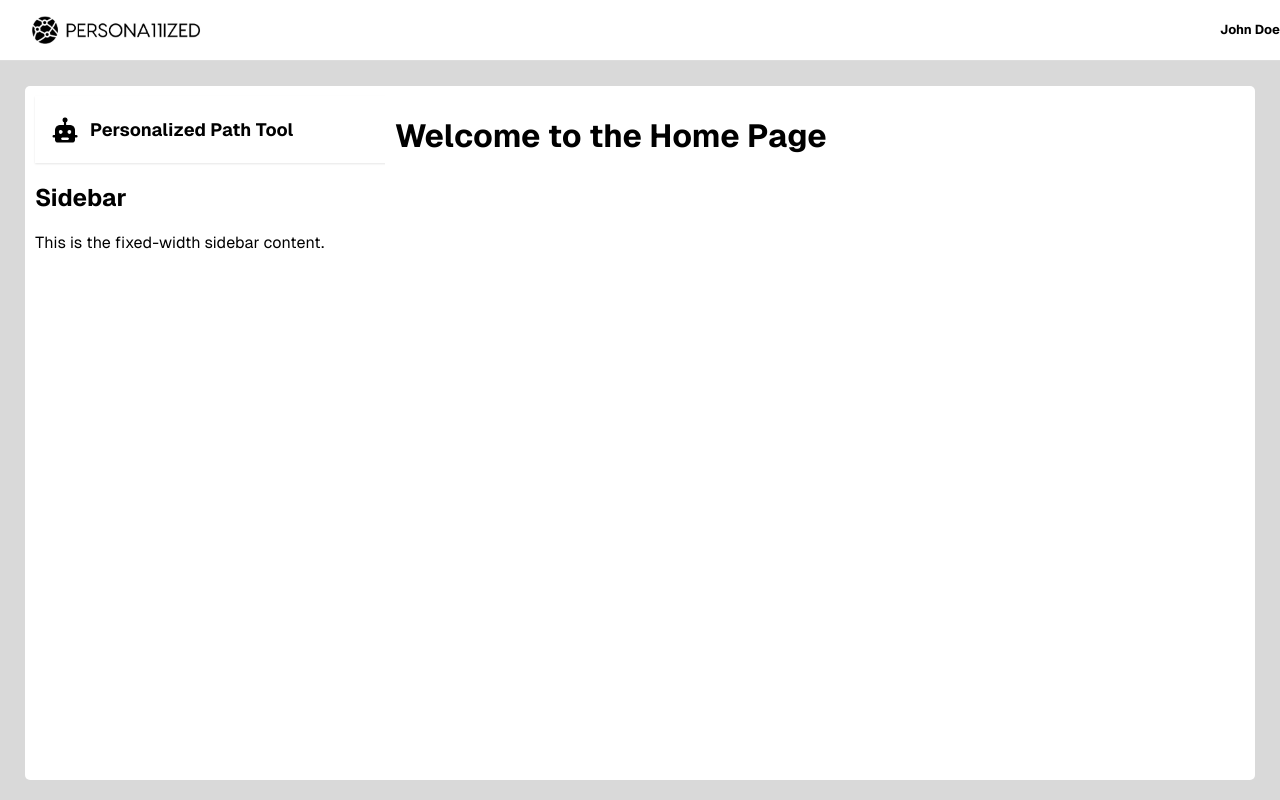
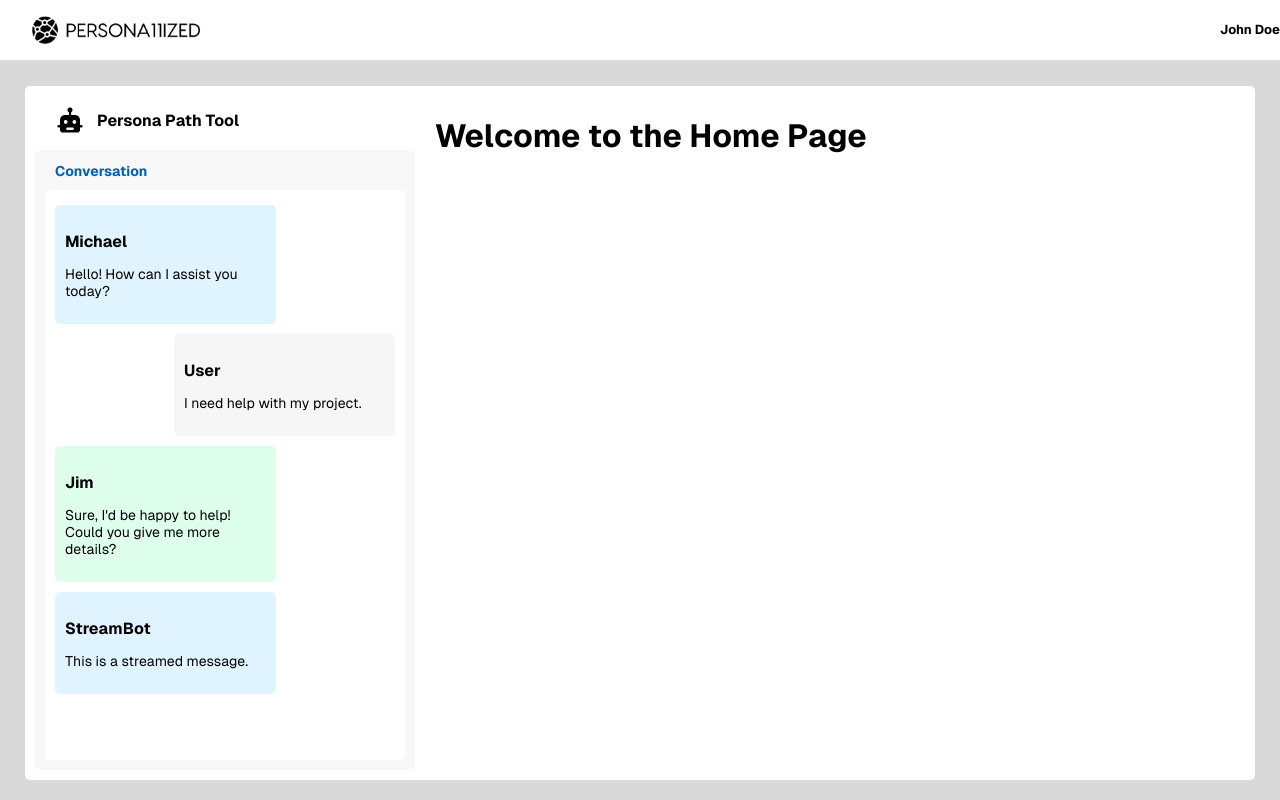
Before and after one commit to SzymonSt/Xarachter, a Next.js app in the folder frontend/: page / in a window 1280 px wide. Built offline with nearby package versions, Linux system fonts and the light colour scheme.

Commit message:
messages

```diff
--- a/frontend/src/app/components/MainContainer.module.css
+++ b/frontend/src/app/components/MainContainer.module.css
@@ -24,18 +24,19 @@
 
 /* Left fixed-width container */
 .leftContainer {
-  width: 360px; /* Fixed width for the left container */
+  width: 400px; /* Fixed width for the left container */
   height: 100%; /* Full height of the container */
-  overflow-y: auto; /* Allow vertical scroll if content overflows */
   box-sizing: border-box;
-  padding: 10px; /* Inner padding for content */
+  padding: 10px;
+  display: flex;
+  flex-direction: column;
 }
 
 /* Right responsive container */
 .rightContainer {
-  flex: 1; /* Takes up remaining space */
-  height: 100%; /* Full height of the container */
-  overflow-y: auto; /* Allow vertical scroll if content overflows */
+  flex: 1;
+  height: 100%;
+  overflow-y: auto;
   box-sizing: border-box;
-  padding: 10px; /* Inner padding for content */
+  padding: 10px;
 }
--- a/frontend/src/app/components/MainContainer.tsx
+++ b/frontend/src/app/components/MainContainer.tsx
@@ -1,19 +1,46 @@
+// src/app/components/MainContainer.tsx
+
 import React, { FC, ReactNode } from 'react';
-import SidebarHeader from './SidebarHeader'; // Import SidebarHeader
+import SidebarHeader from './SidebarHeader';
+import MessageBox from './MessageBox';
 import styles from './MainContainer.module.css';
 
 interface MainContainerProps {
   children?: ReactNode;
 }
 
+// Dummy initial messages
+const initialMessages = [
+  {
+    id: '1',
+    content: "Hello! How can I assist you today?",
+    sender: "Michael",
+    align: "left",
+    color: "#DFF4FF",
+  },
+  {
+    id: '2',
+    content: "I need help with my project.",
+    sender: "User",
+    align: "right",
+    color: "#F6F6F6",
+  },
+  {
+    id: '3',
+    content: "Sure, I'd be happy to help! Could you give me more details?",
+    sender: "Jim",
+    align: "left",
+    color: "#DFFFED",
+  },
+];
+
 const MainContainer: FC<MainContainerProps> = ({ children }) => {
   return (
     <div className={styles.mainContainer}>
       <div className={styles.innerWrapper}>
         <div className={styles.leftContainer}>
-          <SidebarHeader /> {/* Insert SidebarHeader at the top */}
-          <h2>Sidebar</h2>
-          <p>This is the fixed-width sidebar content.</p>
+          <SidebarHeader />
+          <MessageBox initialMessages={initialMessages} />
         </div>
         <div className={styles.rightContainer}>
           {children}
--- /dev/null
+++ b/frontend/src/app/components/MessageBox.module.css
@@ -0,0 +1,62 @@
+/* src/app/components/MessageBox.module.css */
+
+.sidebarFooterBox {
+    background-color: #F8F8F8;
+    width: 100%; /* Full width of the left container */
+    margin-top: 10px; /* Space between the title and gray box */
+    border-radius: 5px;
+    box-sizing: border-box;
+    padding: 10px;
+    display: flex;
+    flex-direction: column;
+    height: 100%; /* Make the gray box take up the full height of the container */
+  }
+
+  /* Title styling for "Conversation" */
+  .conversationTitle {
+    color: #0060B9;
+    font-weight: bold;
+    font-size: 14px;
+    margin-top: 3px;
+    margin-left: 10px;
+    margin-bottom: 10px;
+  }
+
+  /* White box under the title inside the gray box */
+  .whiteBox {
+    background-color: white;
+    width: 100%;
+    flex-grow: 1; /* Takes up remaining space within .sidebarFooterBox */
+    border-radius: 5px;
+    box-sizing: border-box;
+    padding: 10px;
+    overflow-y: auto; /* Enable vertical scrolling for messages */
+    display: flex;
+    flex-direction: column;
+  }
+
+  /* Message Bubble Styling */
+  .messageBubble {
+    width: 65%; /* 65% of the container width */
+    padding: 10px;
+    border-radius: 5px;
+    margin: 5px 0;
+    box-sizing: border-box;
+  }
+
+  .leftAlign {
+    align-self: flex-start;
+  }
+
+  .rightAlign {
+    align-self: flex-end;
+  }
+
+  .messageTitle {
+    font-weight: bold;
+    margin-bottom: 5px;
+  }
+
+  .messageContent {
+    font-size: 14px;
+  }
--- /dev/null
+++ b/frontend/src/app/components/MessageBox.tsx
@@ -0,0 +1,67 @@
+// src/app/components/MessageBox.tsx
+
+"use client"; // Marks this component as a client component
+
+import React, { FC, useState, useEffect } from 'react';
+import styles from './MessageBox.module.css';
+
+interface Message {
+  id: string;
+  content: string;
+  sender: string;
+  align: 'left' | 'right';
+  color: string;
+}
+
+interface MessageBoxProps {
+  initialMessages: Message[]; // Initial messages passed as props
+  onNewMessage?: (message: Message) => void; // Optional callback for new messages
+}
+
+const MessageBox: FC<MessageBoxProps> = ({ initialMessages, onNewMessage }) => {
+  const [messages, setMessages] = useState<Message[]>(initialMessages);
+
+  // Example: Simulating message streaming with useEffect
+  useEffect(() => {
+    const interval = setInterval(() => {
+      const newMessage: Message = {
+        id: `msg-${Date.now()}`,
+        content: "This is a streamed message.",
+        sender: "StreamBot",
+        align: "left",
+        color: "#DFF4FF",
+      };
+
+      setMessages((prevMessages) => [...prevMessages, newMessage]);
+
+      // Trigger callback if provided (useful for parent component to handle new messages)
+      if (onNewMessage) {
+        onNewMessage(newMessage);
+      }
+    }, 5000); // New message every 5 seconds
+
+    return () => clearInterval(interval); // Clean up on component unmount
+  }, [onNewMessage]);
+
+  return (
+    <div className={styles.sidebarFooterBox}>
+      <p className={styles.conversationTitle}>Conversation</p>
+      <div className={styles.whiteBox}>
+        {messages.map((message) => (
+          <div
+            key={message.id}
+            className={`${styles.messageBubble} ${
+              message.align === 'right' ? styles.rightAlign : styles.leftAlign
+            }`}
+            style={{ backgroundColor: message.color }}
+          >
+            <p className={styles.messageTitle}>{message.sender}</p>
+            <p className={styles.messageContent}>{message.content}</p>
+          </div>
+        ))}
+      </div>
+    </div>
+  );
+};
+
+export default MessageBox;
--- a/frontend/src/app/components/SidebarHeader.module.css
+++ b/frontend/src/app/components/SidebarHeader.module.css
@@ -1,20 +1,23 @@
 .sidebarHeader {
     display: flex;
     align-items: center;
-    padding: 10px 15px; /* Padding for spacing */
     background-color: white; /* Background color for the header */
-    box-shadow: 0 1px 2px rgba(0, 0, 0, 0.1); /* Optional shadow for separation */
     width: 100%; /* Full width of the container */
+    margin-bottom: 5px;
   }
 
   .logoContainer {
     display: flex;
     align-items: center;
-    margin-right: 10px; /* Space between logo and text */
+    padding-top: 8px;
+    margin-left: 20px;
+    margin-right: 8px; /* Space between logo and text */
   }
 
   .title {
-    font-size: 18px;
-    font-weight: bold;
+    font-size: 16px;
+    margin: 4px;
+    padding-top: 10px;
+    font-weight: regular;
     color: #000; /* Text color */
   }
--- a/frontend/src/app/components/SidebarHeader.tsx
+++ b/frontend/src/app/components/SidebarHeader.tsx
@@ -10,7 +10,7 @@ const SidebarHeader = () => {
         <Image src="/container_header.png" alt="Logo" width={30} height={30} />
       </div>
       {/* Text beside the logo */}
-      <h1 className={styles.title}>Personalized Path Tool</h1>
+      <h1 className={styles.title}>Persona Path Tool</h1>
     </header>
   );
 };
```
